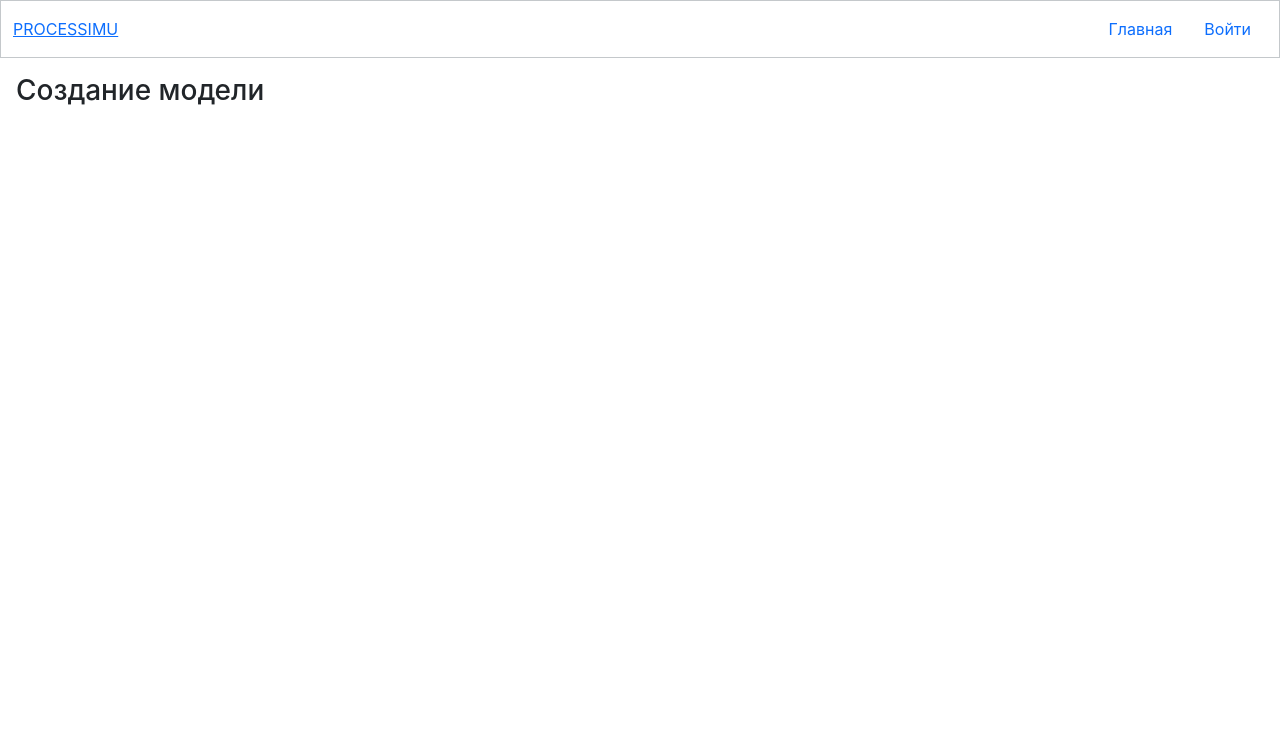
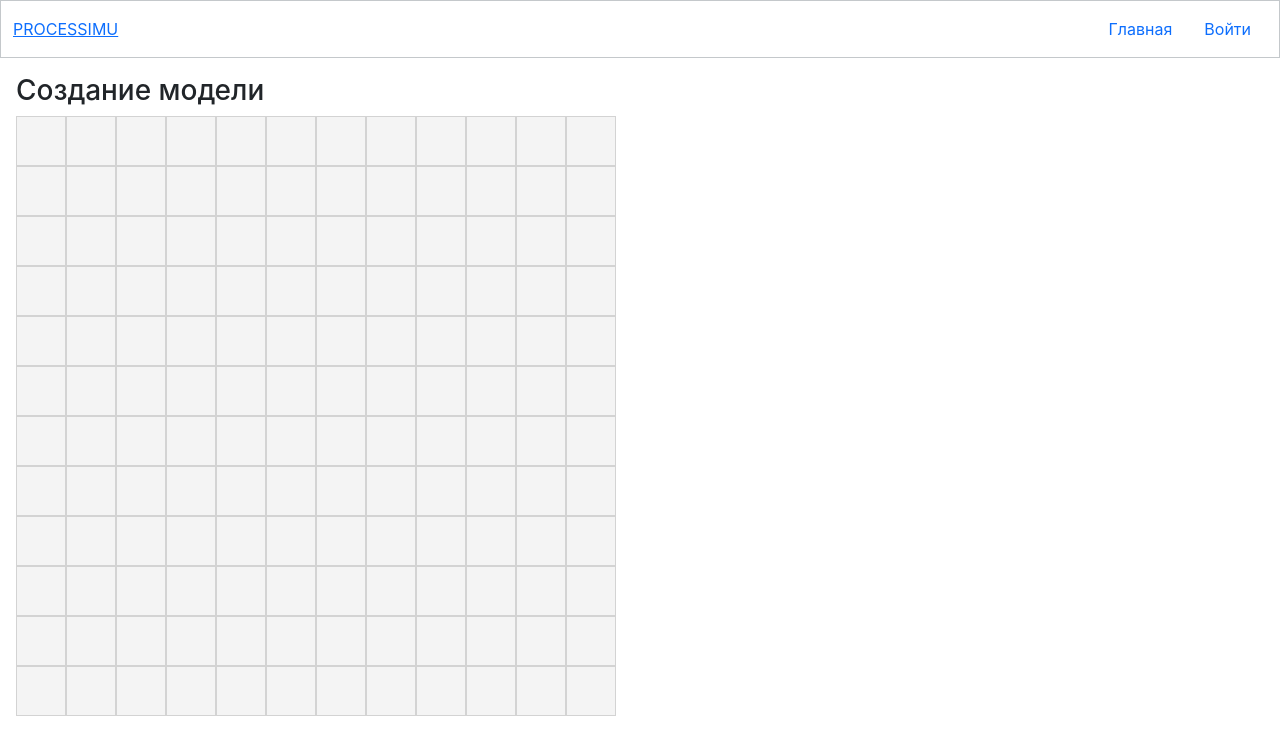
Before and after one commit to fatevector/processimu, a React (Create React App) app in the folder client/: page /creation in a window 1280 px wide. Shown: the top 754 px of the page. Built offline with nearby package versions, Linux system fonts and the light colour scheme.

Commit message:
add draggable grid

```diff
--- a/client/src/app/components/pages/modelCreationPage.jsx
+++ b/client/src/app/components/pages/modelCreationPage.jsx
@@ -1,7 +1,19 @@
+import Grid from "../ui/grid";
+
 const ModelCreationPage = () => {
+    const n = 15;
+    const data = new Array(n);
+    data.fill(null);
+    data.forEach((_, i) => {
+        const row = new Array(n);
+        row.fill(null);
+        data[i] = row;
+    });
+
     return (
         <div className="m-3">
             <h3>Создание модели</h3>
+            <Grid data={data} />
         </div>
     );
 };
--- /dev/null
+++ b/client/src/app/components/ui/grid.jsx
@@ -0,0 +1,76 @@
+const Grid = ({ data }) => {
+    let dragObject = {};
+
+    document.onmousedown = e => {
+        if (e.button !== 0) {
+            // если клик не левой кнопкой мыши
+            return; // то он не запускает перенос
+        }
+
+        const elem = e.target.closest(".draggable");
+
+        if (!elem) return; // не нашли, клик вне draggable-объекта
+
+        // запомнить переносимый объект
+        dragObject.elem = elem;
+
+        // запомнить координаты, с которых начат перенос объекта
+        dragObject.downX = e.pageX;
+        dragObject.downY = e.pageY;
+        dragObject.initIndentX = +dragObject.elem.style.left.slice(0, -2) || 0;
+        dragObject.initIndentY = +dragObject.elem.style.top.slice(0, -2) || 0;
+
+        // задаем доступные границы перетаскивания
+        const field = e.target.closest(".droppable");
+        const fieldWidth = field.getBoundingClientRect().width;
+        const fieldHeight = field.getBoundingClientRect().height;
+        dragObject.minLeft = fieldWidth - data[0].length * 50;
+        dragObject.minTop = fieldHeight - data.length * 50;
+        dragObject.maxLeft = 0;
+        dragObject.maxTop = 0;
+    };
+
+    document.onmousemove = function (e) {
+        if (!dragObject.elem) return; // элемент не зажат
+
+        const moveX = e.pageX - dragObject.downX;
+        const moveY = e.pageY - dragObject.downY;
+
+        // отображаем перенос объекта при каждом движении мыши
+        // не позволяем перемещать за границы поля
+        let newLeft = dragObject.initIndentX + moveX;
+        if (newLeft < dragObject.minLeft) newLeft = dragObject.minLeft;
+        if (newLeft > dragObject.maxLeft) newLeft = dragObject.maxLeft;
+        dragObject.elem.style.left = newLeft + "px";
+
+        let newTop = dragObject.initIndentY + moveY;
+        if (newTop < dragObject.minTop) newTop = dragObject.minTop;
+        if (newTop > dragObject.maxTop) newTop = dragObject.maxTop;
+        dragObject.elem.style.top = newTop + "px";
+
+        return false;
+    };
+
+    document.onmouseup = function (e) {
+        // очистим "состояние переноса" dragObject
+        dragObject = {};
+    };
+
+    return (
+        <div className="gridWrap droppable">
+            <div className="grid draggable">
+                {data.map(row => (
+                    <div className="gridRow" key={Math.random()}>
+                        {row.map(cell => (
+                            <div className="gridCell" key={Math.random()}>
+                                {cell}
+                            </div>
+                        ))}
+                    </div>
+                ))}
+            </div>
+        </div>
+    );
+};
+
+export default Grid;
--- a/client/src/index.css
+++ b/client/src/index.css
@@ -15,3 +15,34 @@ code {
 .logo {
   cursor: pointer;
 }
+
+.gridWrap {
+  width: 600px;
+  height: 600px;
+  overflow: hidden;
+}
+
+.grid {
+  padding: 0;
+  margin: 0;
+  display: flex;
+  flex-direction: column;
+  position: relative;
+  top: 0;
+  left: 0;
+}
+
+.gridRow {
+  display: flex;
+  flex-direction: row;
+  /* flex-wrap: nowrap; */
+}
+
+.gridCell {
+  width: 50px;
+  height: 50px;
+  background-color: rgb(244, 244, 244);
+  border: 1px solid lightgray;
+  display: flex;
+  flex-shrink: 0;
+}
```
